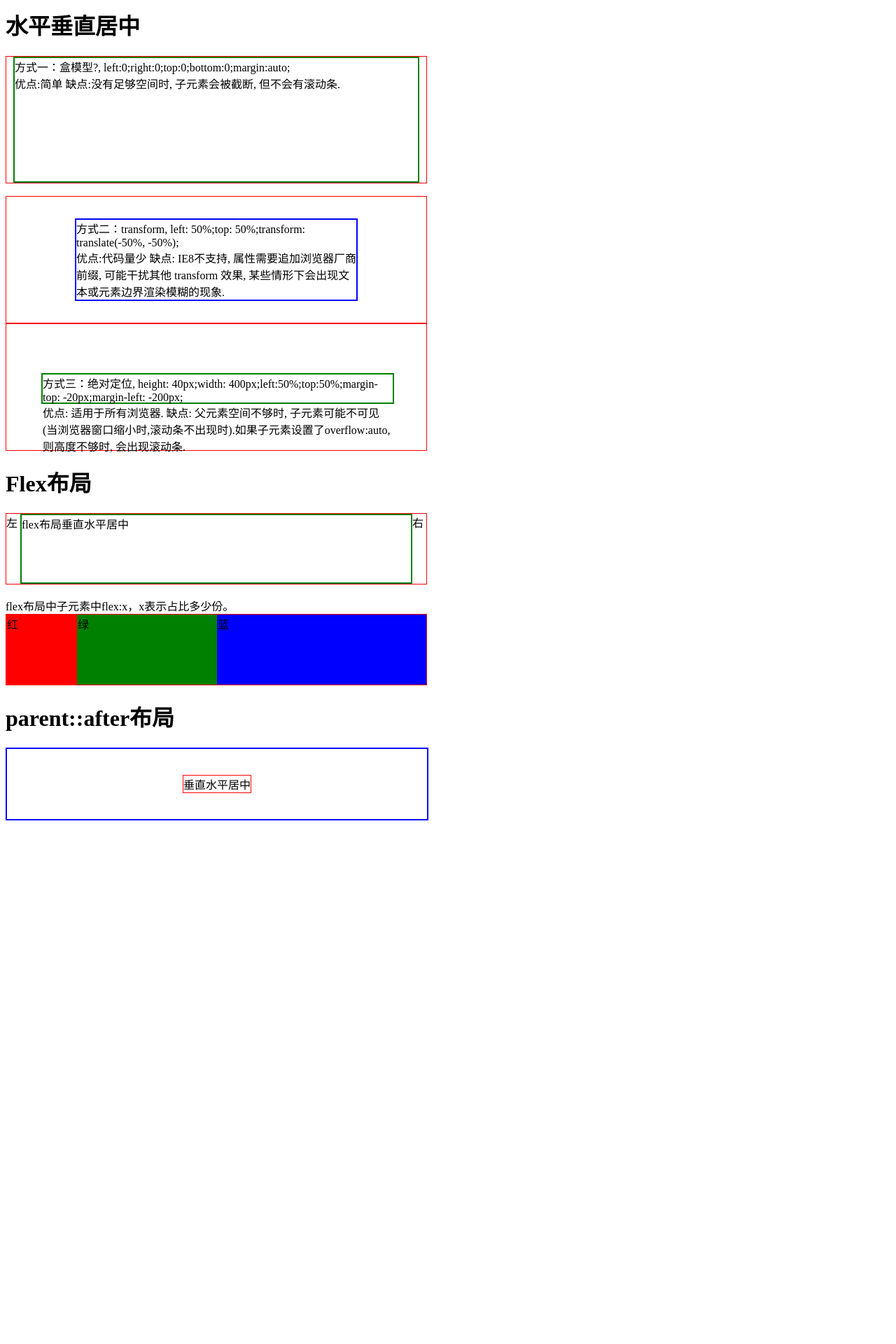
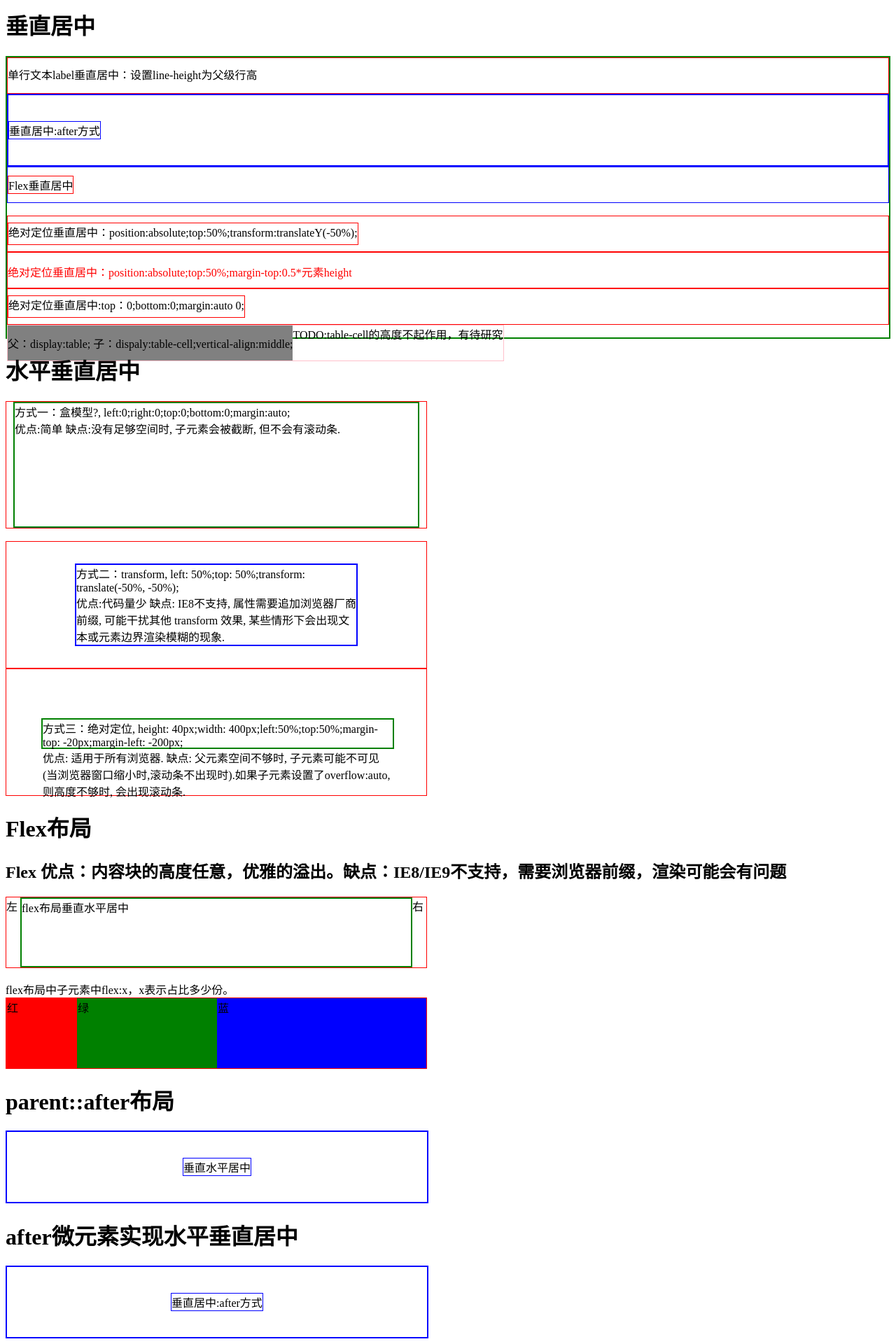
Before and after one commit to mayuxian/css3-sample, a Vue app: page / in a window 1280 px wide. Shown: the part 113-2033 px from the top of the page at 70% size. Before the commit the page ends 1293 px from the top, so only its background shows below. Built offline with nearby package versions, Linux system fonts and the light colour scheme.

Commit message:
更新水平垂直居中的样式

```diff
--- a/src/element-center/HV.vue
+++ b/src/element-center/HV.vue
@@ -33,6 +33,7 @@
       </div>
     </div>
     <h1>Flex布局</h1>
+    <h2>Flex 优点：内容块的高度任意，优雅的溢出。缺点：IE8/IE9不支持，需要浏览器前缀，渲染可能会有问题</h2>
     <div class="hv_flex">
       <div style="width: 20px;">左</div>
       <div class="hv_flexChild">flex布局垂直水平居中</div>
@@ -48,6 +49,10 @@
     <div class="parent">
       <div class="son">垂直水平居中</div>
     </div>
+    <h1>after微元素实现水平垂直居中</h1>
+     <div class="parent">
+        <div class="son">垂直居中:after方式</div>
+      </div>
   </div>
 </template>
 
@@ -160,4 +165,24 @@ export default {
   border: 1px solid red;
   /* width: 100%; */
 }
+
+.parent {
+  border: 2px solid blue;
+  text-align: center; /*设置可水平居中*/
+  height: 100px;
+}
+
+.parent::after {
+  content: "";
+  display: inline-block;
+  vertical-align: middle;
+  height: 100%;
+
+}
+
+.son {
+  display: inline-block;
+  vertical-align: middle;
+  border: 1px solid blue;
+}
 </style>
--- a/src/element-center/Sample.vue
+++ b/src/element-center/Sample.vue
@@ -10,14 +10,14 @@
     <!-- https://blog.csdn.net/weixin_42259266/article/details/89244691 -->
     <br />
     <!-- <horizontal-sample></horizontal-sample> -->
-    <!-- <vertical-sample></vertical-sample> -->
+    <vertical-sample></vertical-sample>
     <hv-sample></hv-sample>
     <!-- <margin></margin> -->
   </div>
 </template>
 <script>
 // import HorizontalSample from './HorizontalSample';
-// import VerticalSample from './VerticalSample';
+import VerticalSample from './VerticalSample';
 import HvSample from './HV';
 // import Margin from './Margin';
 export default {
@@ -28,7 +28,7 @@ export default {
   components: {
     HvSample,
     // HorizontalSample,
-    // VerticalSample,
+    VerticalSample,
     // Margin
   }
 }
--- a/src/element-center/VerticalSample.vue
+++ b/src/element-center/VerticalSample.vue
@@ -9,45 +9,35 @@
       <div class="parent">
         <div class="son">垂直居中:after方式</div>
       </div>
+      <div style="display:flex;align-items:center;height:50px;border:1px solid blue;">
+        <div style="heigth:30px;border:1px solid red;">Flex垂直居中</div>
+      </div>
+      <br />
+
       <div style="border:1px solid red;height:50px;position:relative;">
         <div
           style="border:1px solid red;height:30px;
         position:absolute;top:50%;transform:translateY(-50%); "
-        >绝对定位垂直居中transform方式： position:absolute;top:50%;transform:translateY(-50%);</div>
+        >绝对定位垂直居中：position:absolute;top:50%;transform:translateY(-50%);</div>
       </div>
 
       <div style="border:1px solid red;height:50px;position:relative;">
         <div
           style="position:absolute;top:50%;height:20px;margin-top:-10px;color:red;"
-        >绝对定位垂直居中margin-top:0.5*元素height</div>
+        >绝对定位垂直居中：position:absolute;top:50%;margin-top:0.5*元素height</div>
       </div>
-      <!-- 不可行 -->
-      <!-- <div style="display;flex;align-items:center;height:50px;">
-        <div>Flex 2012版。优点：内容块的高度任意，优雅的溢出。缺点：IE8/IE9不支持，需要浏览器前缀，渲染可能会有问题</div>
-      </div>-->
-      <br />
       <div style="border:1px solid red;height:50px;position:relative;">
         <div
           style="border:1px solid red;position:absolute;top:0;bottom:0;
         margin:auto 0;height:30px;"
         >绝对定位垂直居中:top：0;bottom:0;margin:auto 0;</div>
       </div>
-
-      <!-- <div style="display:table;border:1px solid red;height:50px;">
+      <div style="display:table;border:1px solid pink;height:50px;">
         <div
-          style="display:table-cell;vertical-align:middle;border:1px solid blue;"
-        >父：display:table; 子：dispaly:table-cell;vertical-align:middle;</div>
-      </div>-->
+          style="display:table-cell;vertical-align:middle;height:20px;background:gray;"
+        >父：display:table; 子：dispaly:table-cell;vertical-align:middle;</div>TODO:table-cell的高度不起作用，有待研究
+      </div>
     </div>
-    <!-- <div class="vertical1">垂直居中：margin:0 auto</div>
-    <div class="vertical2">
-      <div>垂直居中：flex布局 1</div>
-      <br />
-      <div>垂直居中：flex布局 2</div>
-    </div>
-    <div class="vertical3">垂直居中：table方法</div>
-    <br />
-    <div>垂直居中并据左右边距一定距离：</div>-->
   </div>
 </template>
 
@@ -62,7 +52,6 @@ export default {
   border: 2px solid blue;
   /* text-align: center; */ /*设置可水平居中*/
   height: 100px;
-  /* overflow: hidden; */
 }
 
 .parent::after {
@@ -70,15 +59,11 @@ export default {
   display: inline-block;
   vertical-align: middle;
   height: 100%;
-  /* left: 100px; */
-  /* right:100px; */
 }
 
 .son {
   display: inline-block;
   vertical-align: middle;
   border: 1px solid blue;
-  /* left:100px; */
-  /* right: 100px; */
 }
 </style>
```
Also changed, not shown: src/element-center/HorizontalSample.vue (+8 -3 lines).
